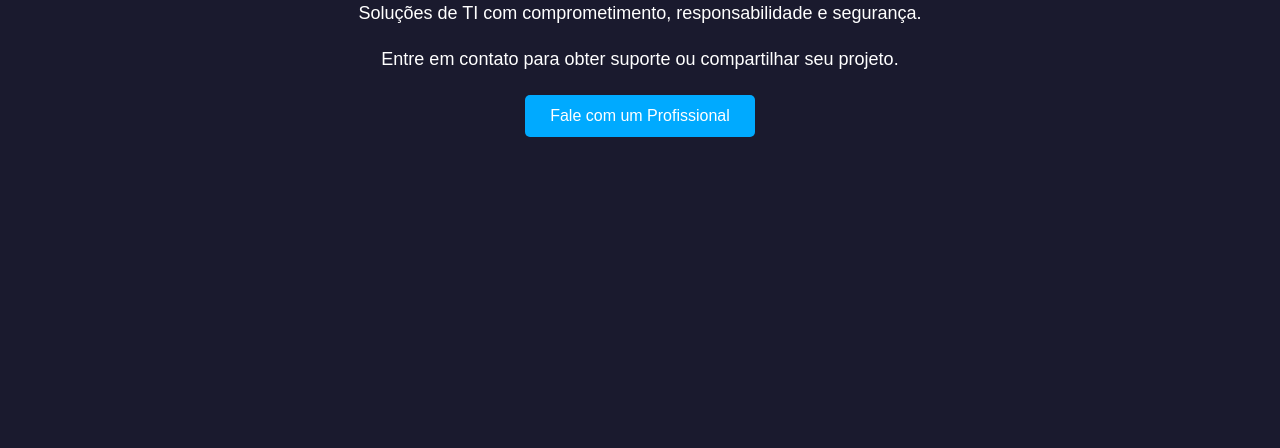
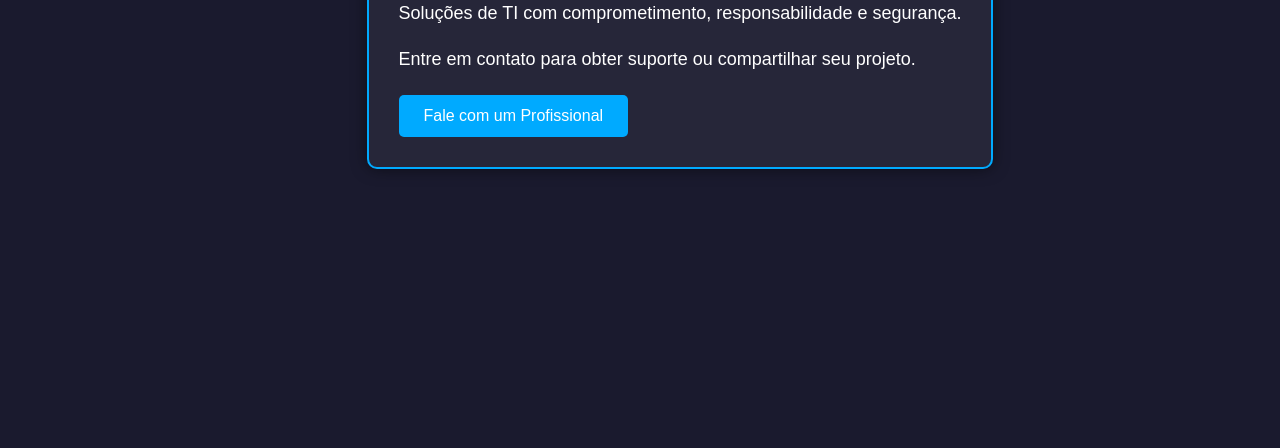
Before and after one commit to DMGravina/techcorp.com, a plain HTML site: page index.html in a window 1280 px wide. Shown: the part 392-840 px from the top of the page. Drawn offline with Linux system fonts and the light colour scheme.

Commit message:
Update index.html

```diff
--- a/index.html
+++ b/index.html
@@ -55,12 +55,11 @@
 
     /* Hero Section */
     .hero {
-      background: #1a1a2e; /* cor sólida em vez de imagem */
+      background: #1a1a2e;
       height: 100vh;
       display: flex;
       justify-content: center;
       align-items: center;
-      text-align: center;
       color: white;
       position: relative;
       padding: 20px;
@@ -70,6 +69,13 @@
       position: relative;
       z-index: 1;
       max-width: 600px;
+      text-align: left; /* deixa alinhado à esquerda */
+      background: rgba(255, 255, 255, 0.05); /* fundo translúcido */
+      border: 2px solid #00aaff; /* borda azul */
+      border-radius: 10px;
+      padding: 30px;
+      box-shadow: 0 0 15px rgba(0, 0, 0, 0.5);
+      margin-left: 80px; /* desloca para direita */
     }
 
     .hero h1 {
@@ -117,7 +123,6 @@
       <h1>Bem-Vindo à TechCorp!</h1>
       <p>Soluções de TI com comprometimento, responsabilidade e segurança.</p>
       <p>Entre em contato para obter suporte ou compartilhar seu projeto.</p>
-      <!-- Botão que gera erro 404 -->
       <a href="login-cliente.html" class="btn">Fale com um Profissional</a>
     </div>
   </div>
```
